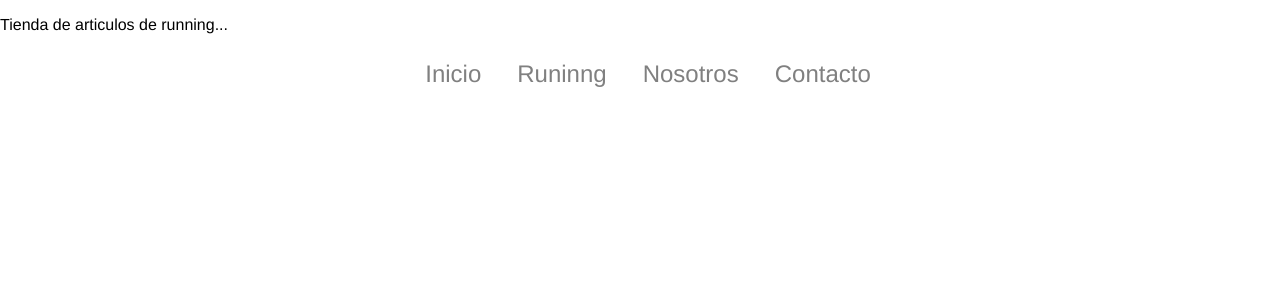
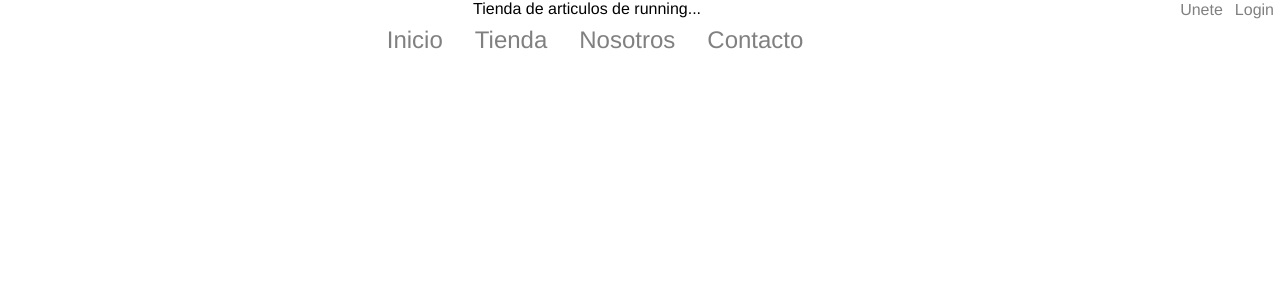
Before and after one commit to rubyg21/market-run-Galarraga, a React (Vite) app: page / in a window 1280 px wide. Shown: the top 300 px of the page. Built offline with nearby package versions, Linux system fonts and the light colour scheme.

Commit message:
Agrego NavBar

```diff
--- a/src/App.css
+++ b/src/App.css
@@ -1,6 +1,7 @@
 *{
     font-family: Helvetica, sans-serif ;
-    background-color: white;
-    color: black;
+    /* background-color: white;  */
+    /* color: black; */
+
 
 }
--- a/src/App.jsx
+++ b/src/App.jsx
@@ -9,10 +9,8 @@ function App() {
 
   return (
     <div className="App">
-      <p> Tienda de articulos de running...</p>
+
       <NavBar />
-
-
 
     </div>
   )
--- a/src/components/NavBar/NavBar.css
+++ b/src/components/NavBar/NavBar.css
@@ -1,26 +1,48 @@
 .NavBar{
-    color: white;
     text-align: center;
+    background-color: white;
+    display: center;
 
 }
 
 .NavBar_boton{
     font-size: 1.5rem;
-    padding: 10px;
+    padding: 8px;
     display: inline-flex;
+    /* float: center; */
     cursor: pointer;
-    border:none;
-    margin: 0 0 0 1rem;
+    border:2px white;
+    background-color: white;
+    text-align: center;
+    margin:  0   0  0 1rem;
+    color: gray;
+
+}
+
+.NavBar_boton_lef{
+
+    font-size: 1rem;
+    padding: auto;
+    float: right;
+    cursor: pointer;
+    border:2px white;
+    /* margin:  0   0  0 1rem; */
+    margin: auto;
+    background-color: white;
     color: gray;
 
 }
 
 .NavBar_boton:hover{
-    /* transition: color 0.9s ease; */
+    /* transition: color 0.3s ease; */
+   /* border-bottom: 2px solid rgb(0, 0, 0); */
     color: black;
-    border-bottom: 2px solid rgb(0, 0, 0)
 }
-
+.NavBar_boton_lef:hover{
+    /* transition: color 0.3s ease; */
+   /* border-bottom: 2px solid rgb(0, 0, 0); */
+    color: black;
+}
 @media (max-width: 600px) {
     .NavBar_boton {
       display: flex;
--- a/src/components/NavBar/NavBar.jsx
+++ b/src/components/NavBar/NavBar.jsx
@@ -4,11 +4,14 @@ import './NavBar.css'
 function NavBar() {
   return (
     <div className='NavBar'>
-
-        <button className='NavBar_boton'> Inicio </button>
-        <button className='NavBar_boton'>  Runinng </button>
-        <button className='NavBar_boton'> Nosotros </button>
-        <button className='NavBar_boton'> Contacto </button>
+        <div>Tienda de articulos de running...
+        <button className='NavBar_boton_lef'>Login</button>
+        <button className='NavBar_boton_lef'>Unete</button>
+        </div>
+        <button className='NavBar_boton'>Inicio</button>
+        <button className='NavBar_boton'>Tienda</button>
+        <button className='NavBar_boton'>Nosotros</button>
+        <button className='NavBar_boton'>Contacto</button>
 
     </div>
   )
--- a/src/index.css
+++ b/src/index.css
@@ -1,10 +1,11 @@
-body {
+*{
   margin: 0;
-  font-family: -apple-system, BlinkMacSystemFont, 'Segoe UI', 'Roboto', 'Oxygen',
+
+  /* font-family: -apple-system, BlinkMacSystemFont, 'Segoe UI', 'Roboto', 'Oxygen',
     'Ubuntu', 'Cantarell', 'Fira Sans', 'Droid Sans', 'Helvetica Neue',
     sans-serif;
   -webkit-font-smoothing: antialiased;
-  -moz-osx-font-smoothing: grayscale;
+  -moz-osx-font-smoothing: grayscale; */
 }
 
 code {
```
